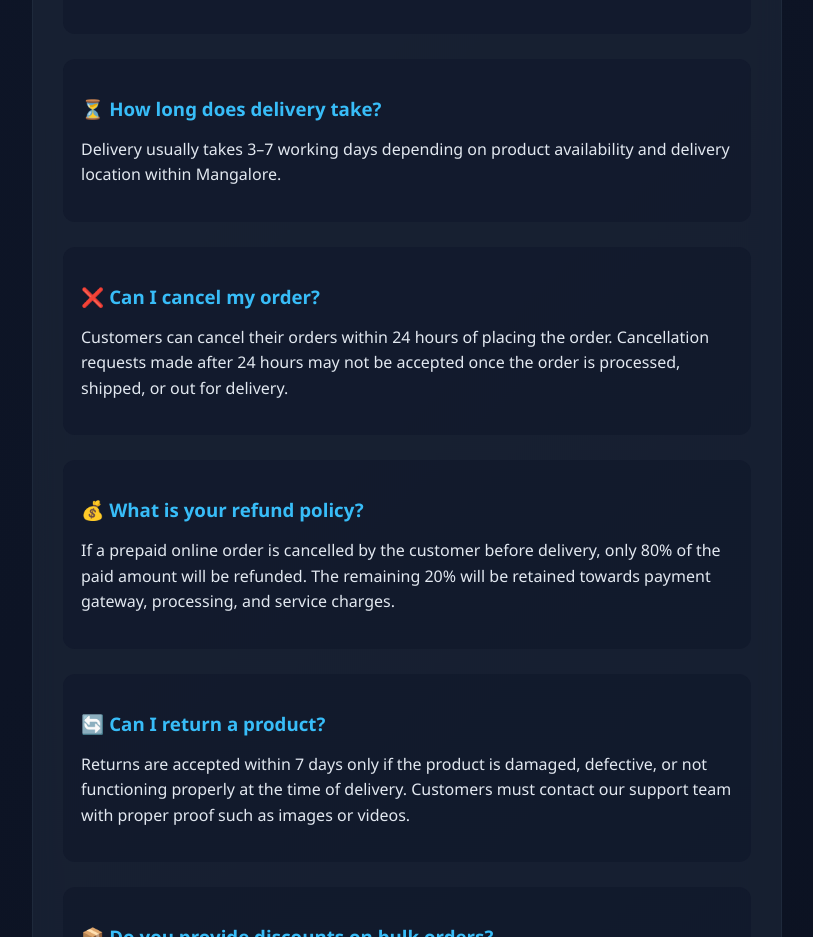
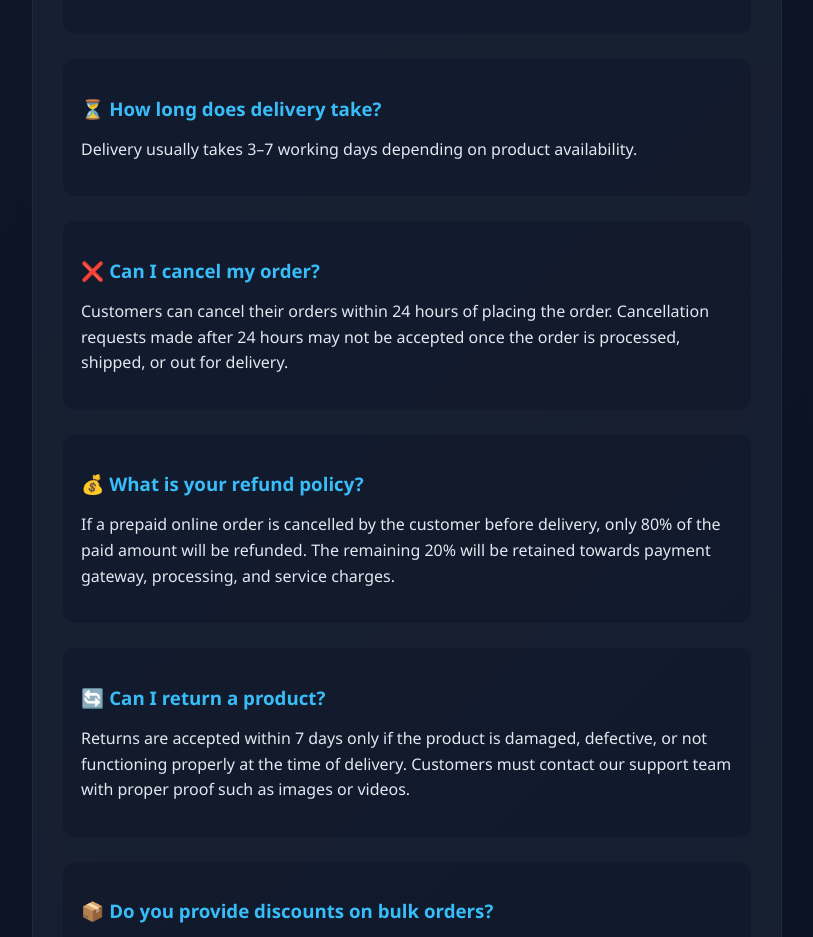
Before and after one commit to NehanShaikh/IZ_shop, a React (Create React App) app in the folder iz-security-frontend/: page /faq in a window 1280 px wide. Shown: the part 1020-1957 px from the top of the page, without its empty margins (233-1046 px from the left). Built offline with nearby package versions, Linux system fonts and the light colour scheme.

Commit message:
first commit

```diff
--- a/iz-security-frontend/src/pages/FAQ.js
+++ b/iz-security-frontend/src/pages/FAQ.js
@@ -56,7 +56,7 @@ function FAQ() {
           <h3>⏳ How long does delivery take?</h3>
           <p>
             Delivery usually takes 3–7 working days depending on product
-            availability and delivery location within Mangalore.
+            availability.
           </p>
         </div>
 
```
